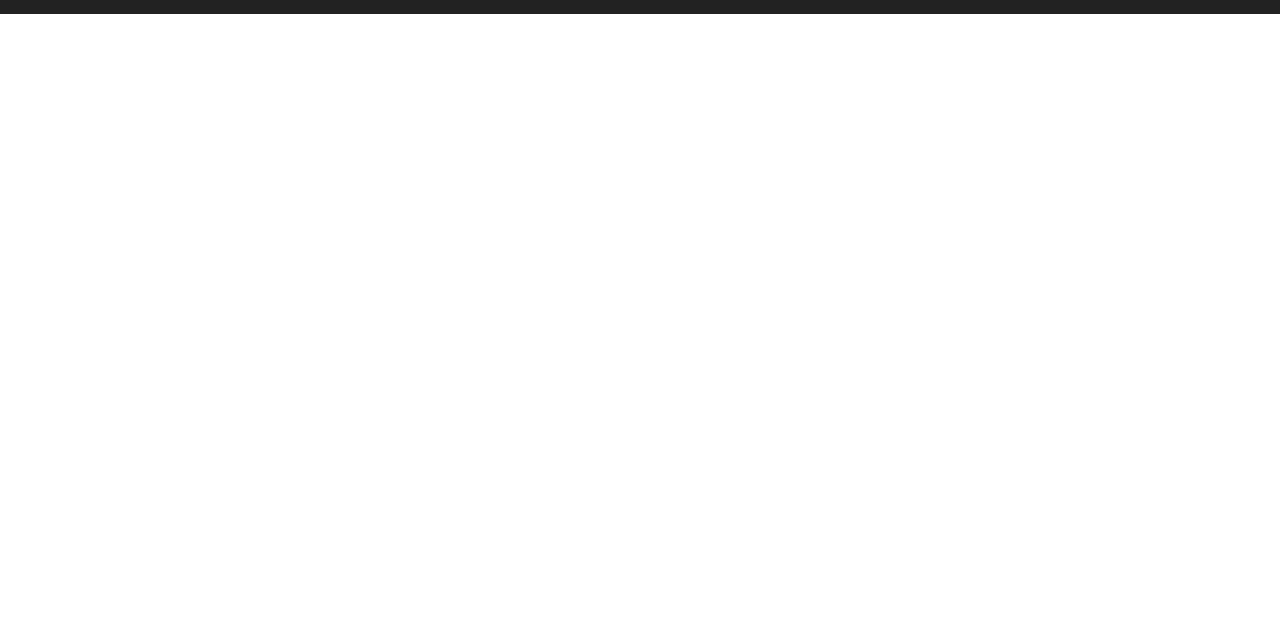
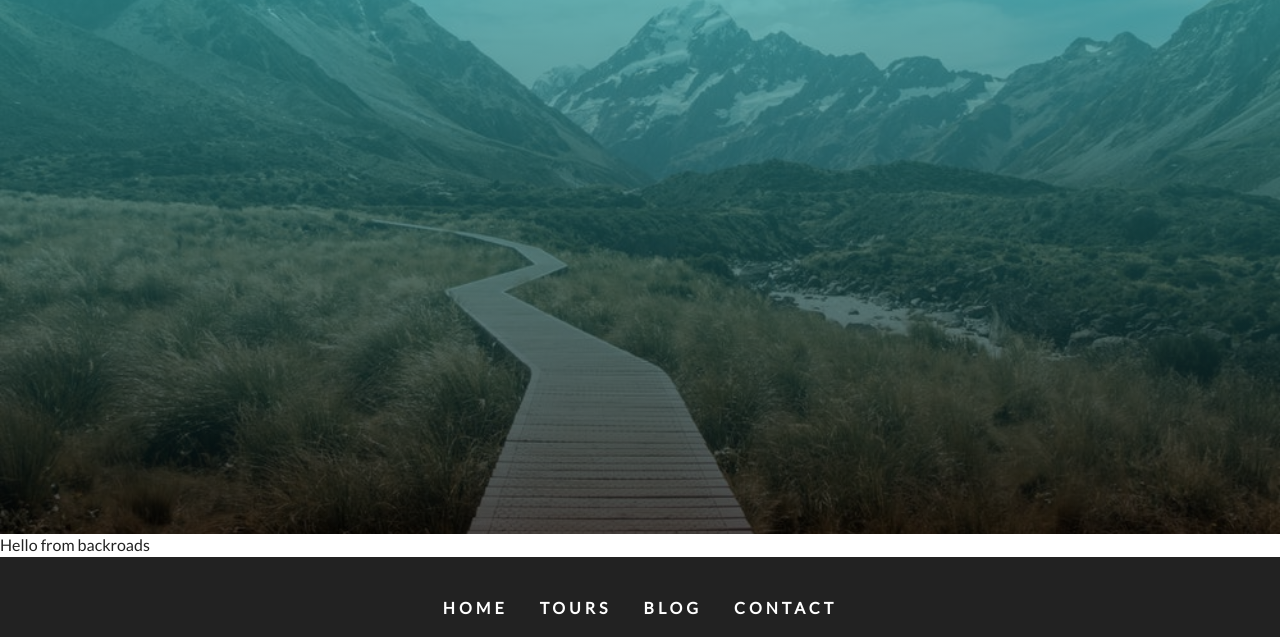
Before and after one commit to davidwachlin/backroads, a Gatsby site: page / in a window 1280 px wide. Shown: the part 351-988 px from the top of the page. Before the commit the page ends 800 px from the top, so only its background shows below. Built offline with nearby package versions, Linux system fonts and the light colour scheme; Gatsby itself is replaced by a stand-in of ours.

Commit message:
creates simple hero component

```diff
--- /dev/null
+++ b/src/components/SimpleHero.js
@@ -0,0 +1,7 @@
+import React from "react"
+
+const SimpleHero = ({ children }) => {
+  return <header className="defaultHero">{children}</header>
+}
+
+export default SimpleHero
--- a/src/pages/index.js
+++ b/src/pages/index.js
@@ -1,11 +1,12 @@
 import React from "react"
 import { Link } from "gatsby"
 import Layout from "../components/Layout"
-
+import SimpleHero from '../components/SimpleHero'
 
 
 export default () => (
   <Layout>
+    <SimpleHero />
     <div>Hello from backroads</div>
   </Layout>
 )
```
